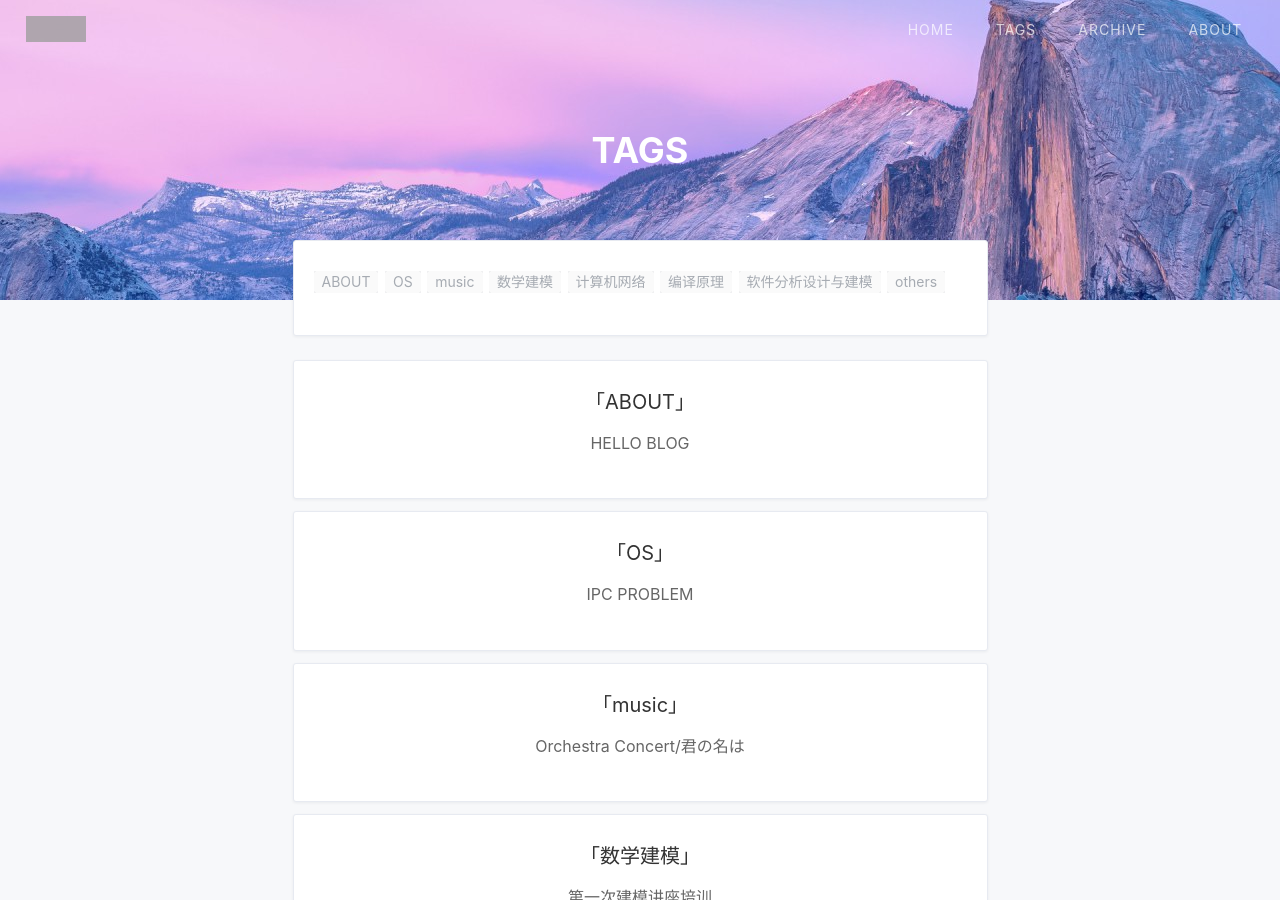
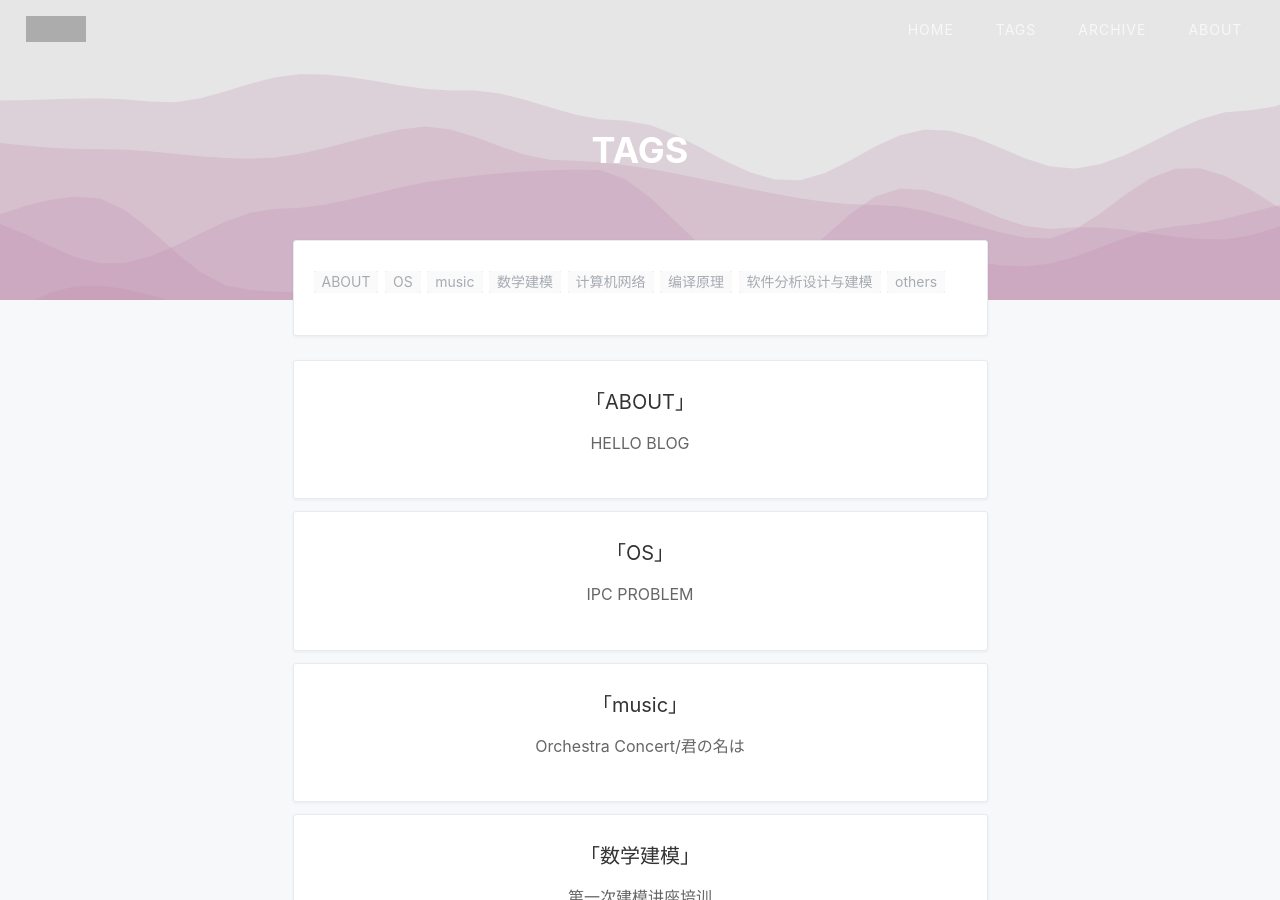
Before and after one commit to geekgitcode/geekgitcode.github.io, a Jekyll site: the page built from tags.html, in a window 1280 px wide and 900 px high. Built offline with Jekyll 4.4.1, drawn with Linux system fonts in a browser that asks for light colours; nearby versions of some CDN libraries; a style sheet for code colours, icons or effects is not loaded; grey boxes are pictures that could not be loaded.

Commit message:
Update tags.html

```diff
--- a/tags.html
+++ b/tags.html
@@ -1,7 +1,7 @@
 ---
 title: Tags
 layout: default
-header-img: assets/img/bg.jpg
+header-img: assets/img/tags_bg.png
 ---
 
 {% include header.html %}
```
